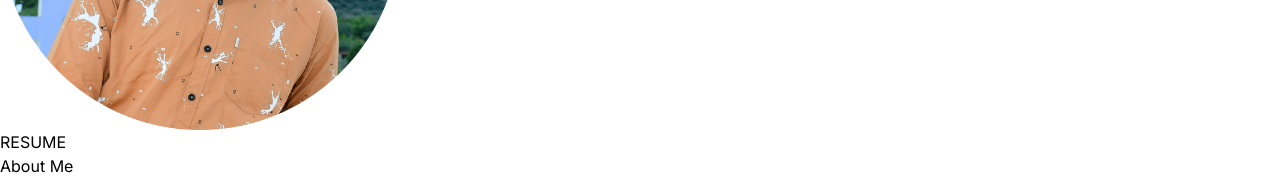
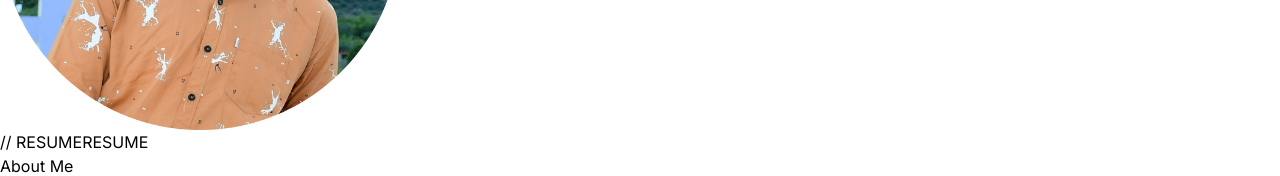
Before and after one commit to RahulDagdi/portfolio-1, a React (Vite) app: page / in a window 1280 px wide. Shown: the part 1080-1256 px from the top of the page. Built offline with nearby package versions, Linux system fonts and the light colour scheme.

Commit message:
resume update

```diff
--- a/src/components/Hero.jsx
+++ b/src/components/Hero.jsx
@@ -109,7 +109,9 @@
 
 
        " >
-        <a href='RAHUL_DAGDI_Resume.pdf'  target='_blank'>RESUME</a>
+       // <a href='RAHUL_DAGDI_Resume.pdf'  target='_blank'>RESUME</a>
+
+ <a href='https://drive.google.com/file/d/1tF-uDBi-1wrlFxuH0ysSFPALfehG4FRb/view?usp=drivesdk'  target='_blank'>RESUME</a>
        </motion.button>
 
 
```
